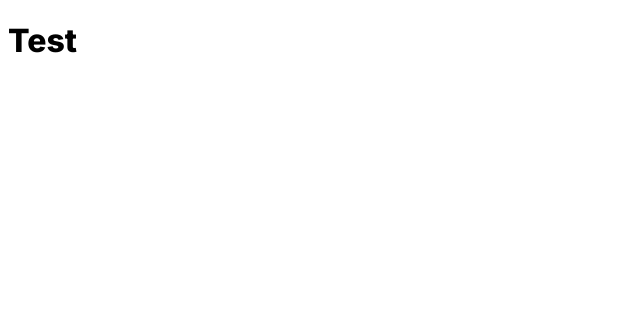
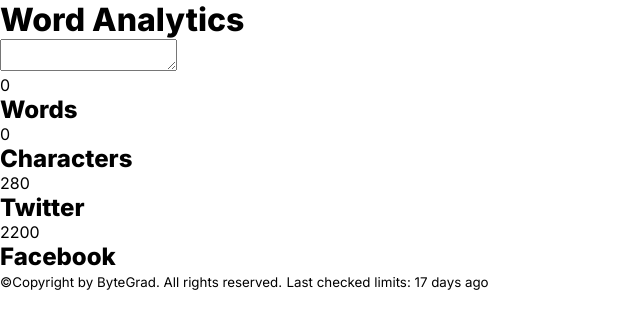
Before and after one commit to zhale-el/2----Word-Analytics, a plain HTML site: page index.html in a window 1280 px wide. Shown: the whole page, without its empty margins (0-640 px from the left). Drawn offline with Linux system fonts and the light colour scheme.

Commit message:
html complete

```diff
--- a/index.html
+++ b/index.html
@@ -27,6 +27,45 @@
     <title>Word Analytics</title>
   </head>
   <body>
-    <h1>Test</h1>
+    <!-----------Header------------>
+
+    <div class="backgound"></div>
+    <h1 class="first__heading">
+      Word <span class="first__heading--special">Analytics</span>
+    </h1>
+
+    <!------------textarea------------>
+    <div class="container">
+      <textarea class="textarea"></textarea>
+
+      <section class="stats">
+        <section class="stat">
+          <span class="start__number stat__number--words">0</span>
+          <h2 class="second__heading">Words</h2>
+        </section>
+        <section class="stat">
+          <span class="start__number stat__number--words">0</span>
+          <h2 class="second__heading">Characters</h2>
+        </section>
+
+        <section class="stat">
+          <span class="start__number stat__number--words">280</span>
+          <h2 class="second__heading">Twitter</h2>
+        </section>
+
+        <section class="stat">
+          <span class="start__number stat__number--words">2200</span>
+          <h2 class="second__heading">Facebook</h2>
+        </section>
+      </section>
+    </div>
+
+    <!------------footer------------>
+    <footer class="footer">
+      <small class="copyright"
+        >&copy;Copyright by ByteGrad. All rights reserved.</small
+      >
+      <small class="data">Last checked limits: 17 days ago</small>
+    </footer>
   </body>
 </html>
--- a/style.css
+++ b/style.css
@@ -1,3 +1,9 @@
+* {
+  margin: 0;
+  padding: 0;
+  box-sizing: border-box;
+}
+
 body {
   font-family: "Inter", sans-serif;
 }
```
